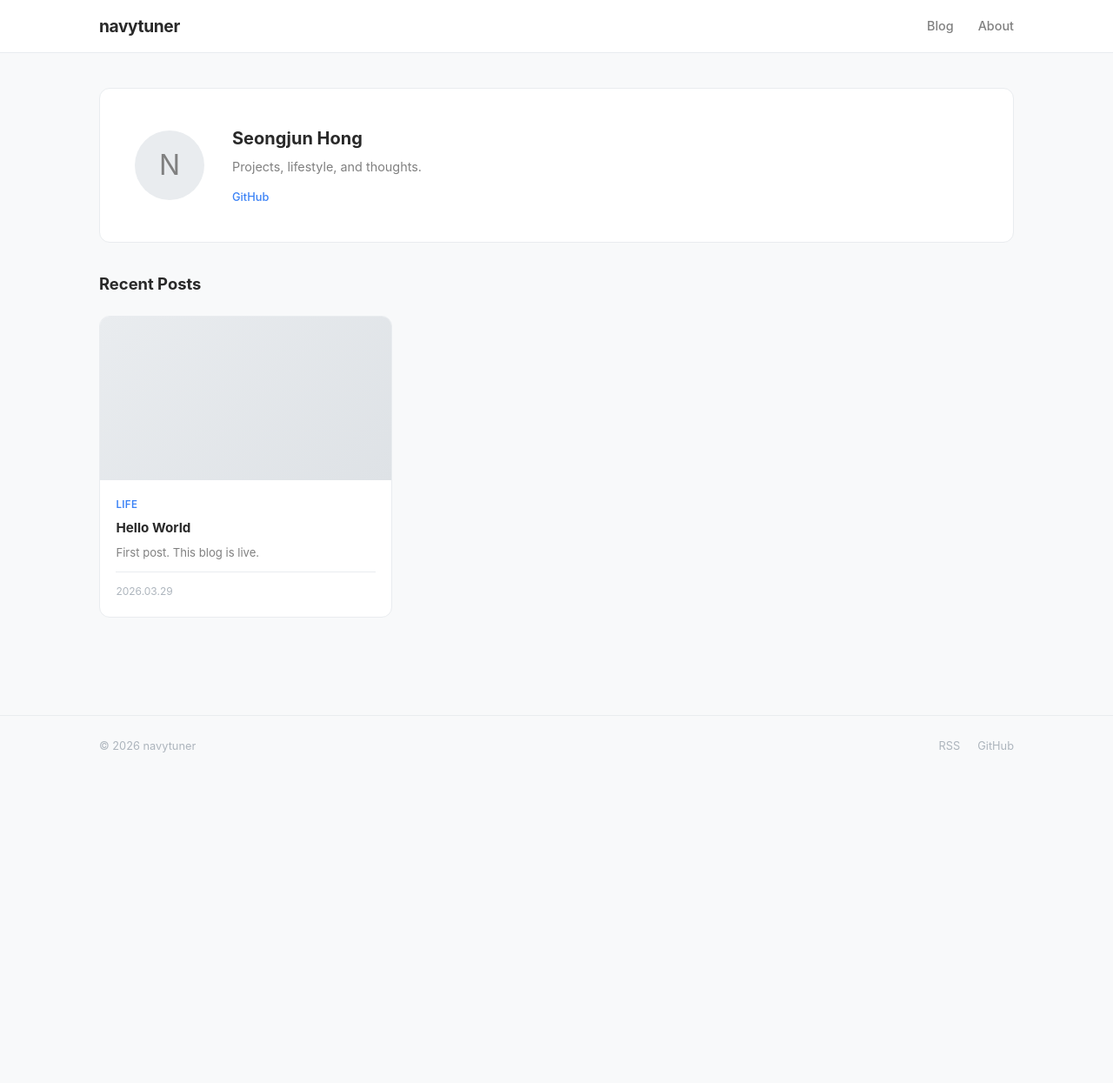
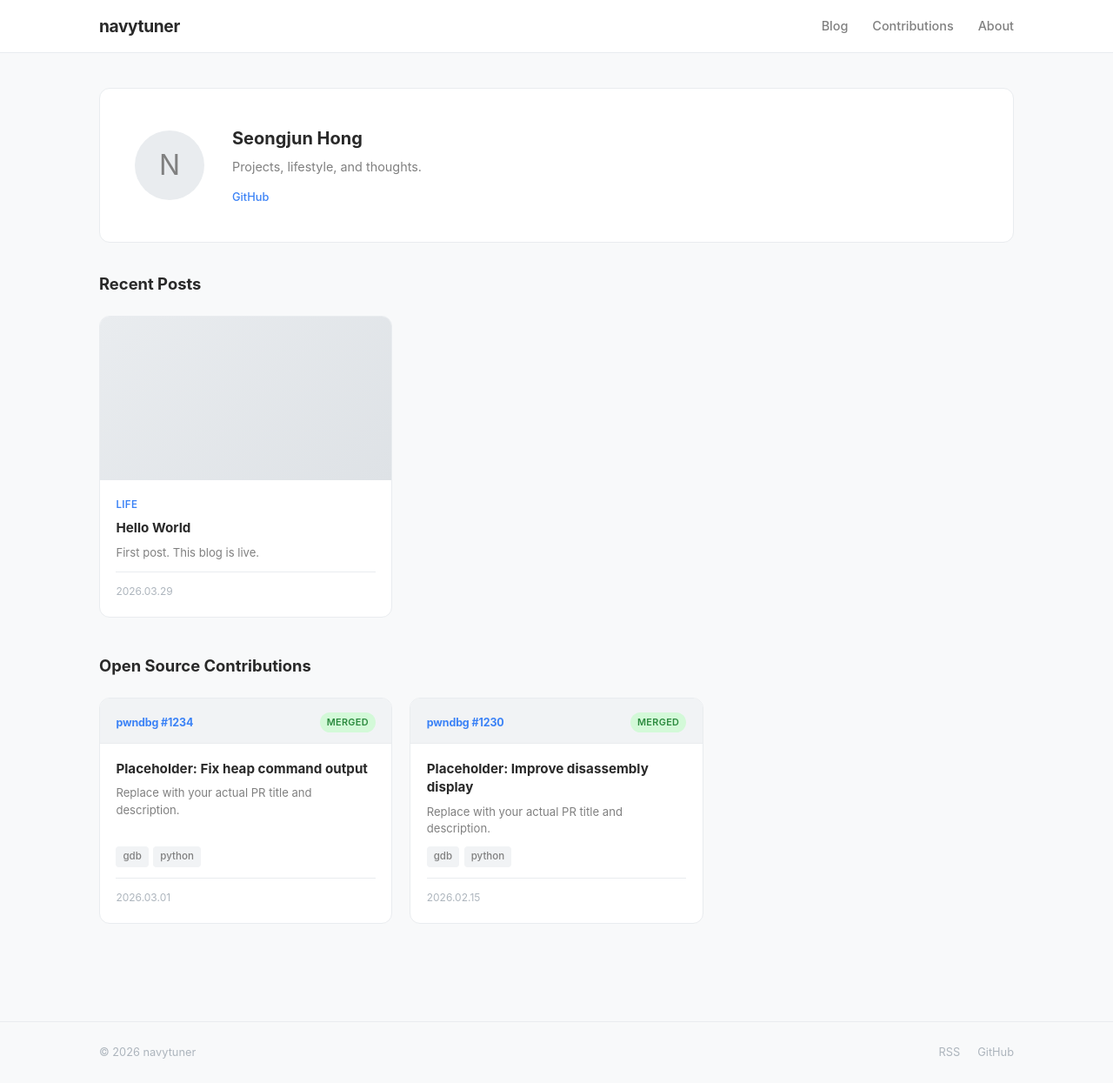
Before and after one commit to navytuner/navytuner.github.io, a Jekyll site: the page built from index.html, in a window 1280 px wide and 1245 px high. Shown: the whole window at 87% size. Built offline with Jekyll 4.4.1, drawn with Linux system fonts in a browser that asks for light colours; some web fonts are replaced.

Commit message:
feat: open source contribution

```diff
--- /dev/null
+++ b/_data/contributions.yml
@@ -0,0 +1,21 @@
+- project: pwndbg
+  pr: 1234
+  title: "Placeholder: Fix heap command output"
+  description: "Replace with your actual PR title and description."
+  url: https://github.com/pwndbg/pwndbg/pull/1234
+  date: 2026-03-01
+  tags:
+    - gdb
+    - python
+  status: merged
+
+- project: pwndbg
+  pr: 1230
+  title: "Placeholder: Improve disassembly display"
+  description: "Replace with your actual PR title and description."
+  url: https://github.com/pwndbg/pwndbg/pull/1230
+  date: 2026-02-15
+  tags:
+    - gdb
+    - python
+  status: merged
--- a/_includes/nav.html
+++ b/_includes/nav.html
@@ -3,6 +3,7 @@
     <a href="{{ '/' | relative_url }}" class="site-logo">navytuner</a>
     <nav class="site-nav">
       <a href="{{ '/blog' | relative_url }}" {% if page.url == '/blog/' %}class="active"{% endif %}>Blog</a>
+      <a href="{{ '/contributions' | relative_url }}" {% if page.url == '/contributions/' %}class="active"{% endif %}>Contributions</a>
       <a href="{{ '/about' | relative_url }}" {% if page.url == '/about/' %}class="active"{% endif %}>About</a>
     </nav>
   </div>
--- a/assets/css/style.css
+++ b/assets/css/style.css
@@ -289,6 +289,107 @@ body {
   margin-top: 0.75rem;
   padding-top: 0.75rem;
   border-top: 1px solid var(--border);
+}
+
+/* === Contribution cards === */
+.contrib-card {
+  background: var(--white);
+  border: 1px solid var(--border);
+  border-radius: var(--radius);
+  overflow: hidden;
+  transition: transform 0.2s, box-shadow 0.2s;
+  display: flex;
+  flex-direction: column;
+}
+
+.contrib-card:hover {
+  transform: translateY(-3px);
+  box-shadow: var(--shadow-md);
+}
+
+.contrib-card-header {
+  padding: 1rem 1.15rem 0.75rem;
+  display: flex;
+  align-items: center;
+  justify-content: space-between;
+  border-bottom: 1px solid var(--border);
+  background: var(--tag-bg);
+}
+
+.contrib-project {
+  font-size: 0.78rem;
+  font-weight: 700;
+  color: var(--accent);
+  letter-spacing: -0.01em;
+}
+
+.contrib-status {
+  font-size: 0.68rem;
+  font-weight: 600;
+  padding: 0.15rem 0.5rem;
+  border-radius: 50px;
+  text-transform: uppercase;
+  letter-spacing: 0.03em;
+}
+
+.contrib-status--merged {
+  background: #d3f9d8;
+  color: #2b8a3e;
+}
+
+.contrib-status--open {
+  background: #fff3bf;
+  color: #e67700;
+}
+
+.contrib-status--closed {
+  background: #ffe3e3;
+  color: #c92a2a;
+}
+
+.contrib-card-body {
+  padding: 1.15rem;
+  flex: 1;
+  display: flex;
+  flex-direction: column;
+}
+
+.contrib-card-title {
+  font-size: 0.95rem;
+  font-weight: 700;
+  line-height: 1.4;
+  margin-bottom: 0.5rem;
+  display: -webkit-box;
+  -webkit-line-clamp: 2;
+  -webkit-box-orient: vertical;
+  overflow: hidden;
+}
+
+.contrib-card-desc {
+  font-size: 0.82rem;
+  color: var(--text-sub);
+  line-height: 1.5;
+  flex: 1;
+  display: -webkit-box;
+  -webkit-line-clamp: 2;
+  -webkit-box-orient: vertical;
+  overflow: hidden;
+}
+
+.contrib-tags {
+  display: flex;
+  gap: 0.35rem;
+  flex-wrap: wrap;
+  margin-top: 0.6rem;
+}
+
+.contrib-tag {
+  font-size: 0.72rem;
+  font-weight: 500;
+  color: var(--text-sub);
+  background: var(--tag-bg);
+  padding: 0.15rem 0.5rem;
+  border-radius: 4px;
 }
 
 /* === Post list (blog page) === */
--- a/index.html
+++ b/index.html
@@ -48,4 +48,40 @@ title: Home
   {% else %}
     <div class="empty-state">No posts yet.</div>
   {% endif %}
+
+  {% if site.data.contributions.size > 0 %}
+    <div class="section-header" style="margin-top: 2.5rem;">
+      <h2 class="section-title">Open Source Contributions</h2>
+      {% if site.data.contributions.size > 3 %}
+        <a href="{{ '/contributions' | relative_url }}" class="section-link">View all &rarr;</a>
+      {% endif %}
+    </div>
+
+    <div class="post-grid">
+      {% for contrib in site.data.contributions limit:3 %}
+        <a href="{{ contrib.url }}" class="contrib-card" target="_blank" rel="noopener">
+          <div class="contrib-card-header">
+            <span class="contrib-project">{{ contrib.project }}{% if contrib.pr %} #{{ contrib.pr }}{% endif %}</span>
+            {% if contrib.status %}
+              <span class="contrib-status contrib-status--{{ contrib.status }}">{{ contrib.status }}</span>
+            {% endif %}
+          </div>
+          <div class="contrib-card-body">
+            <div class="contrib-card-title">{{ contrib.title }}</div>
+            {% if contrib.description %}
+              <div class="contrib-card-desc">{{ contrib.description }}</div>
+            {% endif %}
+            {% if contrib.tags %}
+              <div class="contrib-tags">
+                {% for tag in contrib.tags %}
+                  <span class="contrib-tag">{{ tag }}</span>
+                {% endfor %}
+              </div>
+            {% endif %}
+            <div class="post-card-date">{{ contrib.date | date: "%Y.%m.%d" }}</div>
+          </div>
+        </a>
+      {% endfor %}
+    </div>
+  {% endif %}
 </div>
```
Also changed, not shown: _pages/contributions.md (added, +41 -0 lines).
